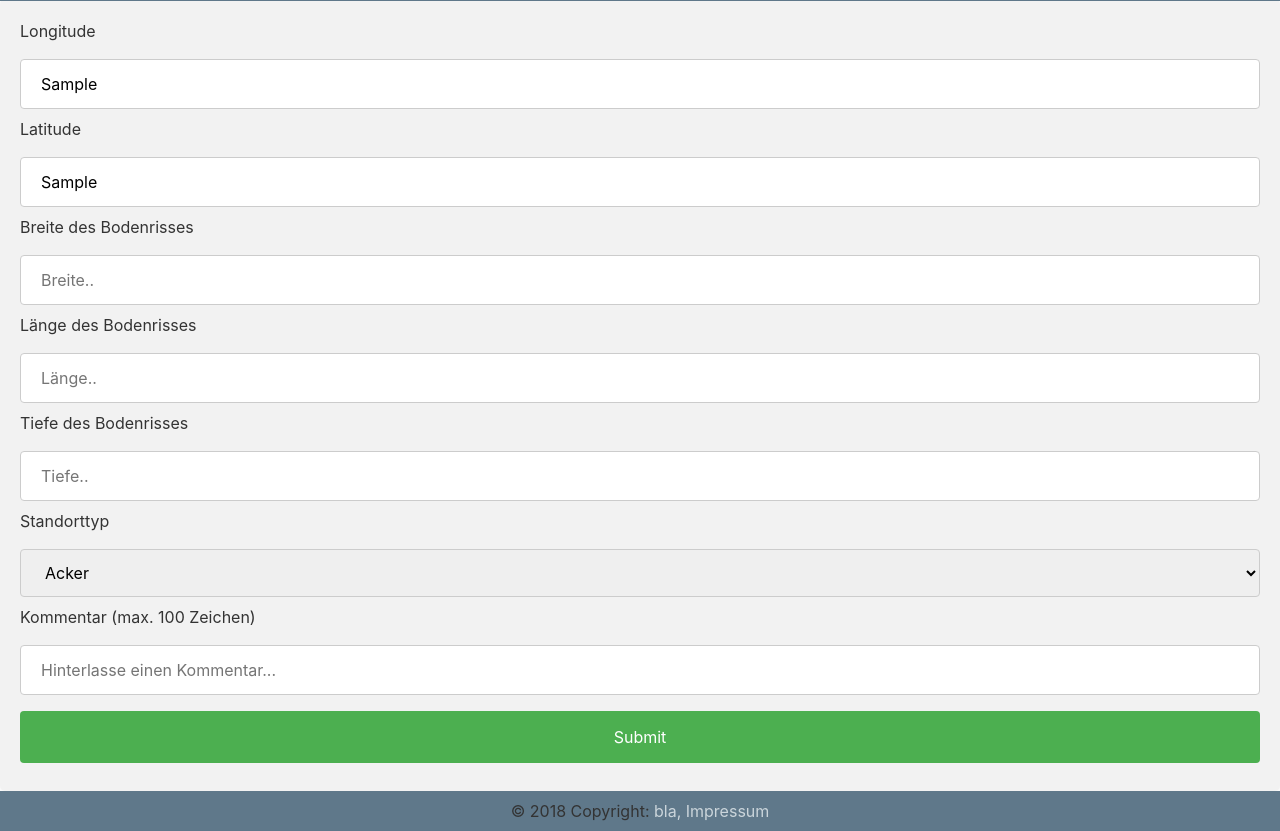
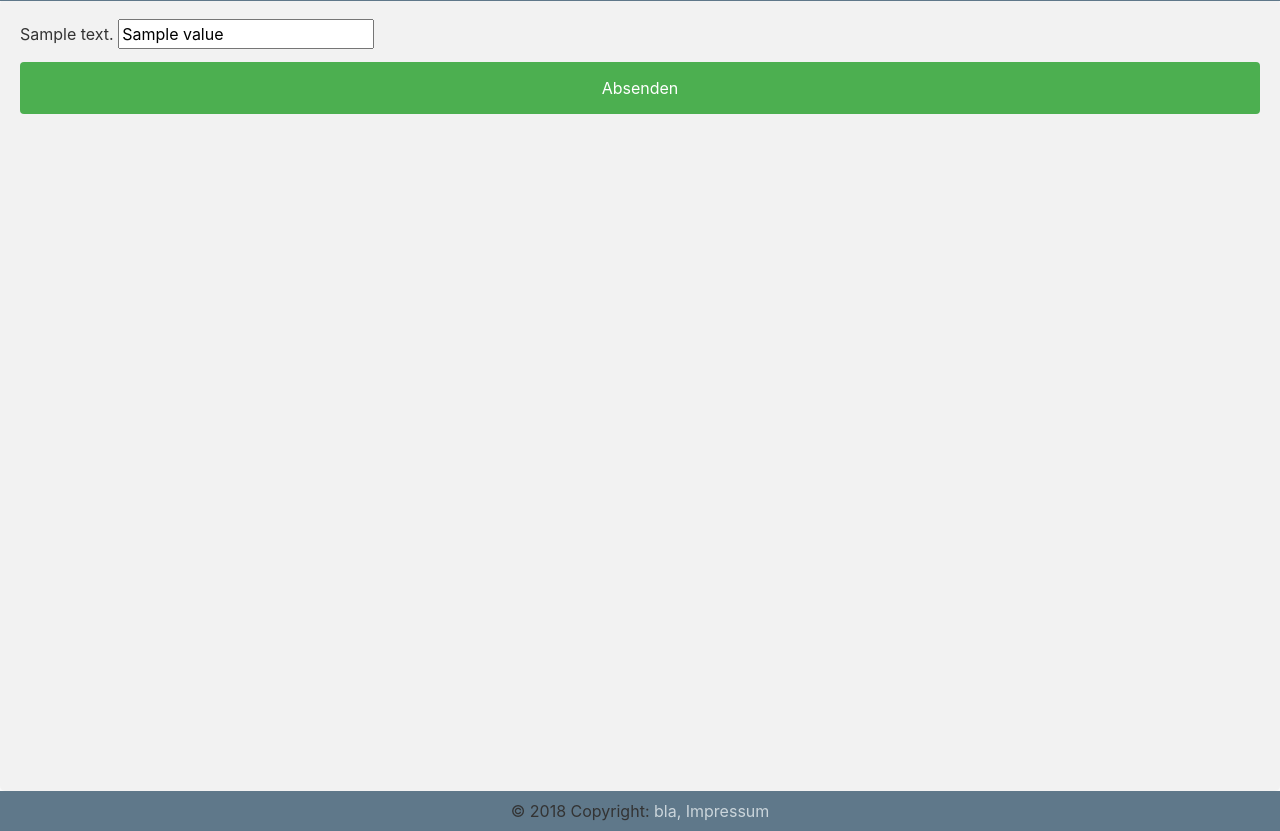
Before and after one commit to jlu-ilr-hydro/spatialcitizenscience, a Flask app: template templates/form.html in a window 1280 px wide. Shown: the part 55-886 px from the top of the page. Run offline with Flask 2, Linux system fonts and the light colour scheme; the template is opened without the code that fills it: most values are stand-ins (such as "Sample title", 1, 10 or a date in 2020); parts of the project's set-up code (start-up, migrations or seed data) failed here and were passed over; some libraries are stand-ins or nearby versions.

Commit message:
Added markdown support, fixed database access (including writing) and added a favicon. The form changes according to the field configuration.
Needs tests and comments

```diff
--- a/__init__.py
+++ b/__init__.py
@@ -1,7 +1,8 @@
 from .webinterface import app
-
+import os
 
 
 
 if __name__ == "__main__":
-    app.run(debug=True) # server neustart bei Veraenderungen wird vermieden
+    os.environ['FLASK_DEBUG'] = 1
+    app.run(debug=True)  # server neustart bei Veraenderungen wird vermieden
--- a/templates/form.html
+++ b/templates/form.html
@@ -1,39 +1,30 @@
 {% extends "layout.html" %}
 {% block content %}
 	<h3>Using CSS to style an HTML Form</h3>
+<p>{{ fields }}</p>
 
 <div class="form">
-  <form action="/action_page.php">
+  <form action="/save" method="post">
+    {% for field in fields %}
+        <label for="{{ field.name }}">{{ field.description }}</label>
 
-	<label for="longi">Longitude</label>
-    <input type="text" id="longi" name="longitude" value={{ longitude }}>
+        {% if 'options' in field %}
 
-	<label for="lati">Latitude</label>
-    <input type="text" id="lati" name="latitude" value={{ latitude }}>
+            <select id="{{ field.name }}"
+                    value="{{ values[field.name] }}"
+                    name="{{ field.name }}"
+            >
+                {% for option in field.options %}
+                    <option value="{{ option }}">{{ option }}</option>
+                {% endfor %}
+            </select>
 
-    <label for="breite">Breite des Bodenrisses</label>
-    <input type="number" id="breite" name="breite_des_bodenrisses" placeholder="Breite..">
-
-	<label for="länge">Länge des Bodenrisses</label>
-    <input type="number" id="länge" name="lreite_des_bodenrisses" placeholder="Länge..">
-
-	<label for="tiefe">Tiefe des Bodenrisses</label>
-    <input type="number" id="tiefe" name="tiefe_des_bodenrisses" placeholder="Tiefe..">
-
-    <label for="standorttyp">Standorttyp</label>
-    <select id="standorttyp" name="standorttyp">
-
-      <option value="acker">Acker</option>
-      <option value="grünland">Grünland</option>
-      <option value="siedlungsfläche">Siedlungsfläche</option>
-	  <option value="wald">Wald</option>
-	  <option value="sonstige">Sonstige</option>
-    </select>
-
-	 <label for="kommentar">Kommentar (max. 100 Zeichen)</label>
-    <input type="text" id="kommentar" name="kommentar" placeholder="Hinterlasse einen Kommentar..." maxlength=100>
-
-    <input type="submit" value="Submit">
+        {% else %}
+            <input type="{{ input_types[field.type] }}" id="{{ field.name }}"
+                   name="{{ field.name }}" value="{{ values[field.name] }}"/>
+        {% endif %}
+    {% endfor %}
+  <input type="submit" value="Absenden"/>
   </form>
 </div>
 {% endblock content %}
--- a/templates/layout.html
+++ b/templates/layout.html
@@ -5,7 +5,7 @@
 	<!-- Required meta tags -->
     <meta charset="utf-8">
     <meta name="viewport" content="width=device-width, initial-scale=1, shrink-to-fit=no">
-
+    <link rel="shortcut icon" href="{{ url_for('static', filename='images/favicon.ico') }}">
     <!-- Bootstrap CSS -->
     <link rel="stylesheet" href="https://stackpath.bootstrapcdn.com/bootstrap/4.1.3/css/bootstrap.min.css" integrity="sha384-MCw98/SFnGE8fJT3GXwEOngsV7Zt27NXFoaoApmYm81iuXoPkFOJwJ8ERdknLPMO" crossorigin="anonymous">
 
@@ -26,14 +26,14 @@
 	<script src="https://code.jquery.com/jquery-3.3.1.slim.min.js" integrity="sha384-q8i/X+965DzO0rT7abK41JStQIAqVgRVzpbzo5smXKp4YfRvH+8abtTE1Pi6jizo" crossorigin="anonymous"></script>
     <script src="https://cdnjs.cloudflare.com/ajax/libs/popper.js/1.14.3/umd/popper.min.js" integrity="sha384-ZMP7rVo3mIykV+2+9J3UJ46jBk0WLaUAdn689aCwoqbBJiSnjAK/l8WvCWPIPm49" crossorigin="anonymous"></script>
     <script src="https://stackpath.bootstrapcdn.com/bootstrap/4.1.3/js/bootstrap.min.js" integrity="sha384-ChfqqxuZUCnJSK3+MXmPNIyE6ZbWh2IMqE241rYiqJxyMiZ6OW/JmZQ5stwEULTy" crossorigin="anonymous"></script>
-	<script src="//ajax.googleapis.com/ajax/libs/jquery/1.9.1/jquery.min.js"></script>
+	<script src="https://ajax.googleapis.com/ajax/libs/jquery/1.9.1/jquery.min.js"></script>
 
 	 <!-- Make sure you put this AFTER Leaflet's CSS -->
 	<script src="https://unpkg.com/leaflet@1.3.4/dist/leaflet.js" integrity="sha512-nMMmRyTVoLYqjP9hrbed9S+FzjZHW5gY1TWCHA5ckwXZBadntCNs8kEqAWdrb9O7rxbCaA4lKTIWjDXZxflOcA==" crossorigin=""></script>
 	<!-- <script src="https://cdn.jsdelivr.net/npm/leaflet.locatecontrol/dist/L.Control.Locate.min.js" charset="utf-8"></script> -->
 
 	{% if title %}
-		<title>Titel - {{ title }}</title>
+		<title>{{ title }}</title>
 	{% else %}
 		<title>Titel</title>
 	{% endif %}
@@ -54,11 +54,6 @@
 			  <a class="nav-item nav-link" href="{{ url_for('blog') }}">Blog</a>
 			  <a class="nav-item nav-link" href="{{ url_for('about') }}">About</a>
 
-			</div>
-			<!-- Navbar Right Side <--></-->
-			<div class="navbar-nav">
-			  <!-- <a class="nav-item nav-link" href="{{ url_for('login') }}">Login</a> -->
-			  <!-- <a class="nav-item nav-link" href="{{ url_for('register') }}">Register</a> -->
 			</div>
 		  </div>
 		</div>
--- a/templates/main.html
+++ b/templates/markdown.html
@@ -1,8 +1,4 @@
 {% extends "layout.html" %}
 {% block content %}
-
-
-		<p>This is the main page</p>
-
-
+    {{ markdown_content }}
 {% endblock content %}
--- a/webinterface.py
+++ b/webinterface.py
@@ -1,60 +1,46 @@
-from flask import Flask, render_template,  request
+import flask as flask
+import markdown
+from .configuration import get_config, to_yaml
+from . import database as db
 
-from .configuration import get_config
+app = flask.Flask(__name__)
 
-config = get_config()
-posts = [
-    {"author": "Max",
-     "maintitle": config.name,
-     "date_posted": "April 20, 2018",
-     "comment": "Das sind allgemeine Informatinen ueber die Seite."
-     },
-    {"author": "Bob",
-     "maintitle": "Titel",
-     "date_posted": "April 22, 2018",
-     "comment": " Nochmal, das sind allgemeine Informatinen ueber die Seite."
-     }
-]
 
-app = Flask(__name__)
-
+def render_markdown(filename):
+    with app.open_resource('markdown/' + filename) as f:
+        text = f.read()
+    text = markdown.markdown(text.decode())
+    text = flask.Markup(text)
+    return flask.render_template('markdown.html', markdown_content=text)
 
 @app.route('/')  # mehere Namen sind gleichzietig moeglich
 def mainpage():
-    return render_template("main.html", posts=posts)
+    return render_markdown("main.md")
 
 
 @app.route('/blog')
 def blog():
-    return render_template("blog.html", posts=posts, title="blog")
+    return render_markdown('main.md')
 
 
 @app.route('/map')
 def map():
-    return render_template("map.html", posts=posts, title="map")
+    return flask.render_template("map.html", title="map")
 
 
 @app.route('/form')
 def form():
-    longitude = float(request.args.get('longitude'))
-    latitude = float(request.args.get('latitude'))
-    ##    longitude = request.args.get('longitude', type=float)
-    ##    latitude = request.args.get('latitude', type=float)
+    values = dict(
+        lon=flask.request.args.get('longitude', ''),
+        lat=flask.request.args.get('latitude', '')
+    )
+    config = get_config()
+    input_types = dict(float='number', int='number', str='text', datetime='date', bytes='file')
+    return flask.render_template("form.html", fields=config.database.fields,
+                                 values=values, title="Eingabe", input_types=input_types)
 
-    return render_template("form.html", longitude=longitude, latitude=latitude, title="form")
 
 
 @app.route('/about')
 def about():
-    return render_template("about.html", posts=posts, title="About")
-
-
-# routs können dann raus
-@app.route('/login')
-def login():
-    return render_template("about.html", posts=posts, title="About")
-
-
-@app.route('/register')
-def register():
-    return render_template("about.html", posts=posts, title="About")
+    return flask.render_template("about.html", title="About")
```
Also changed, not shown: database.py (+9 -2 lines), markdown/main.md (added, +16 -0 lines), static/images/favicon.ico (added).
